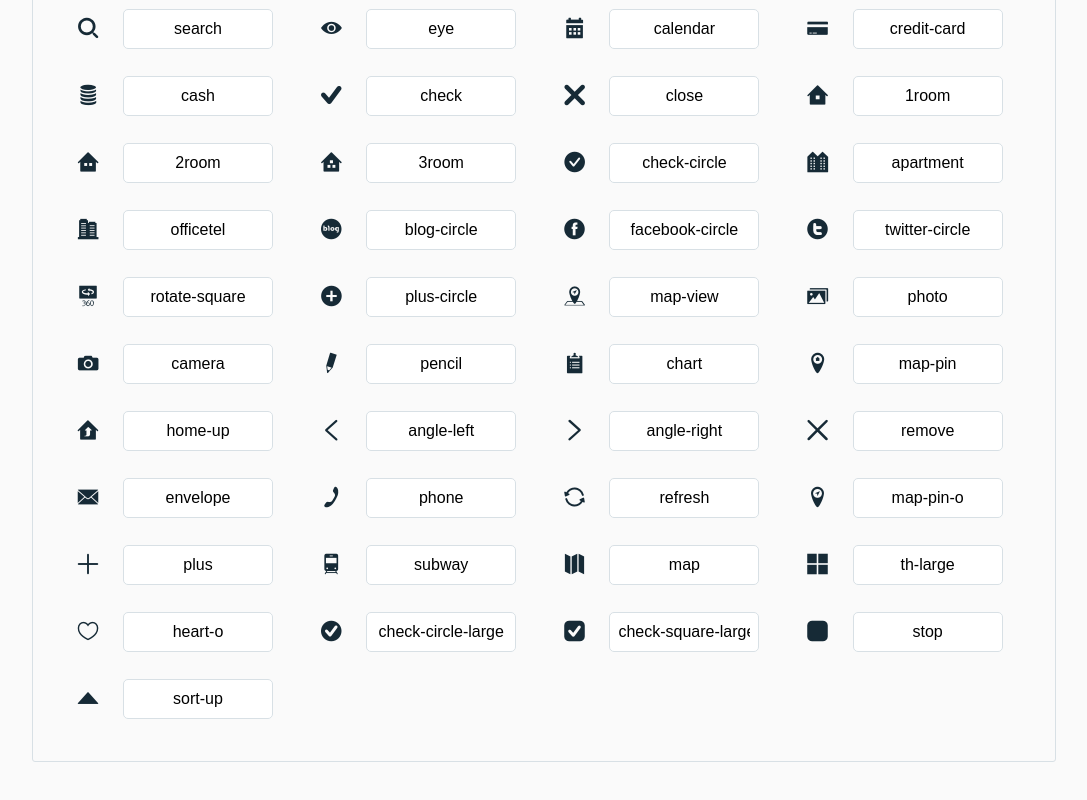
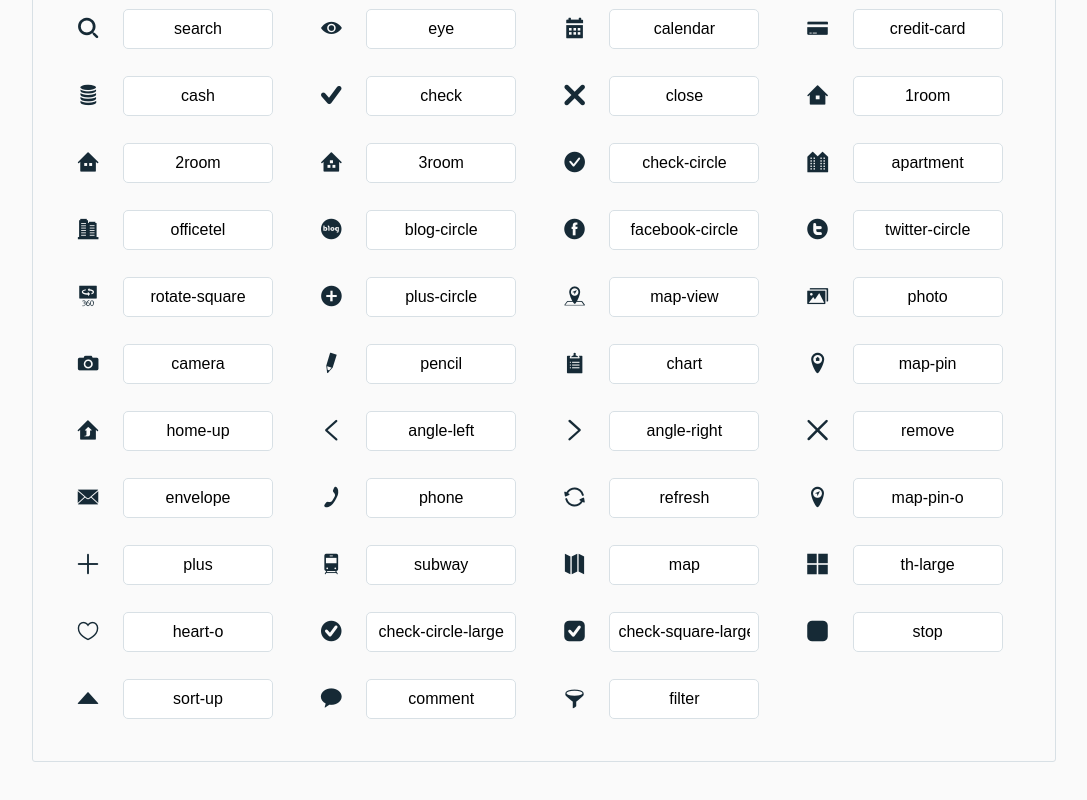
Before and after one commit to irlatjdtn/dabang-icons, a website: page index.html in a window 1280 px wide. Shown: the part 484-1284 px from the top of the page, without its empty margins (96-1183 px from the left). Drawn offline with Linux system fonts and the light colour scheme.

Commit message:
아이콘 추가

```diff
--- a/index.html
+++ b/index.html
@@ -290,6 +290,14 @@ h2{font-size:18px;padding:0 0 21px 5px;margin:45px 0 0 0;text-transform:uppercas
           <div class="icon dabang-icon-sort-up"></div>
           <input type="text" readonly="readonly" value="sort-up">
         </li>
+        <li>
+          <div class="icon dabang-icon-comment"></div>
+          <input type="text" readonly="readonly" value="comment">
+        </li>
+        <li>
+          <div class="icon dabang-icon-filter"></div>
+          <input type="text" readonly="readonly" value="filter">
+        </li>
       </ul>
     </div><script type="text/javascript">
 (function() {
--- a/styles.css
+++ b/styles.css
@@ -61,9 +61,6 @@
 }
 .dabang-icon-blog-circle:before {
   content: "\e008";
-}
-.dabang-icon-calendar:before {
-  content: "\e009";
 }
 .dabang-icon-camera:before {
   content: "\e00a";
@@ -176,9 +173,6 @@
 .dabang-icon-twitter-circle:before {
   content: "\e032";
 }
-.dabang-icon-user:before {
-  content: "\e033";
-}
 .dabang-icon-plus:before {
   content: "\e034";
 }
@@ -221,3 +215,15 @@
 .dabang-icon-th-large:before {
   content: "\e03c";
 }
+.dabang-icon-calendar:before {
+  content: "\e009";
+}
+.dabang-icon-user:before {
+  content: "\e033";
+}
+.dabang-icon-comment:before {
+  content: "\e03d";
+}
+.dabang-icon-filter:before {
+  content: "\e03e";
+}
```
Also changed, not shown: fonts/dabang.ttf, fonts/dabang.woff, 2 other files.
